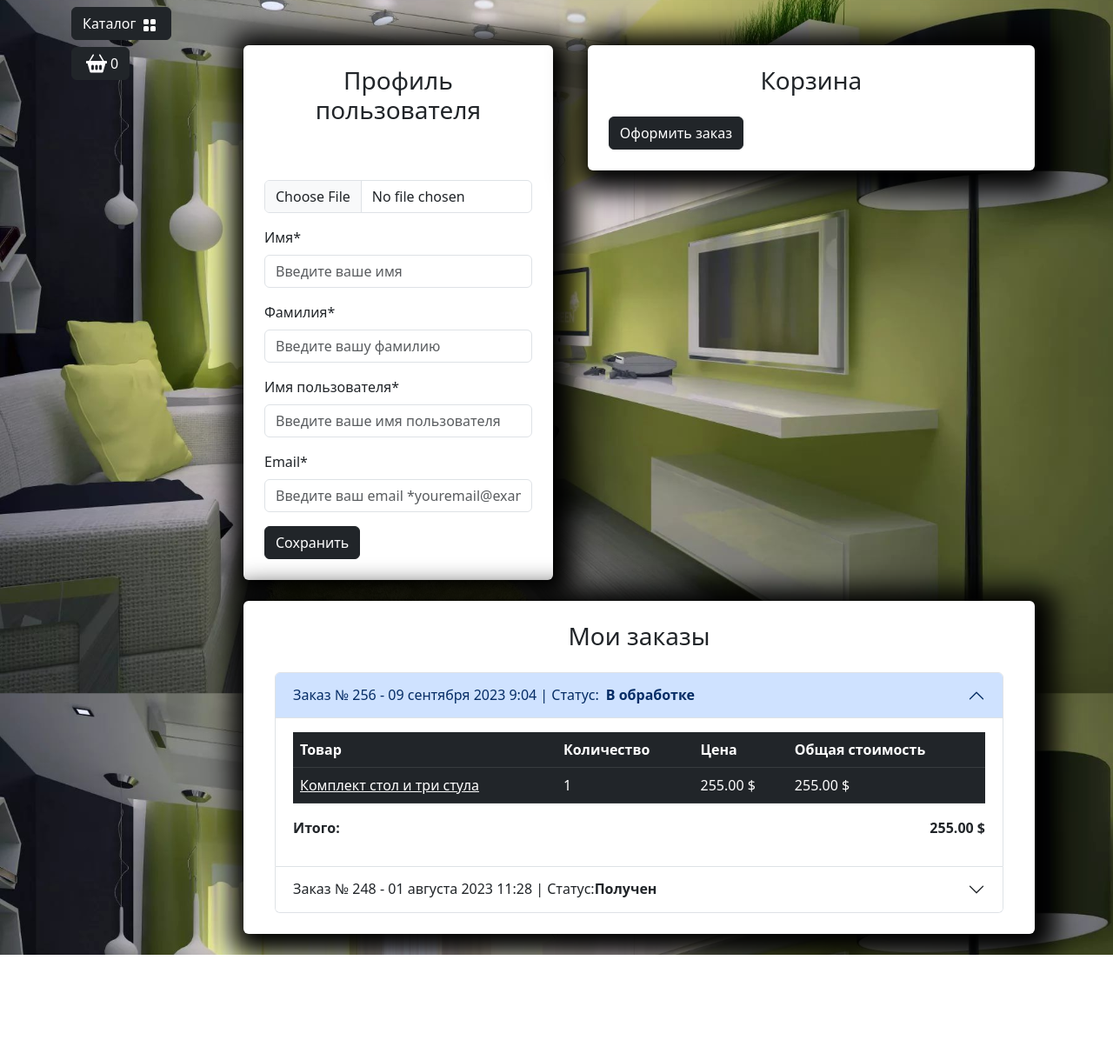
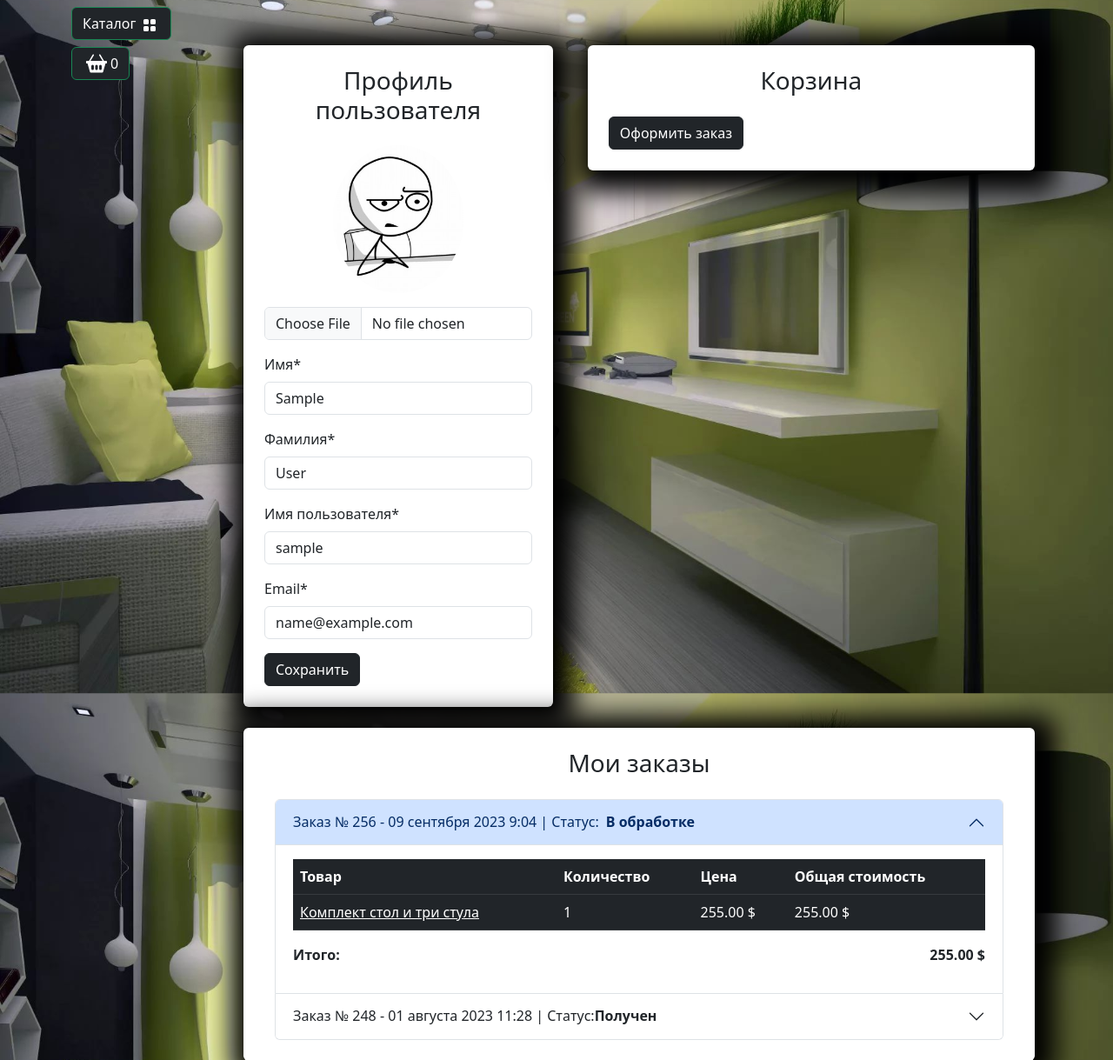
Before and after one commit to Chelovek632/Django, a Django app: page /user/profile/ in a window 1280 px wide. Shown: the part 56-1275 px from the top of the page at 87% size. Before the commit the page ends 1154 px from the top, so only its background shows below. Run offline with Django 4.2, Linux system fonts and the light colour scheme; the visitor is signed in with stand-in values (Sample User, id 1); data comes from the database, SQL or seed files in the repository; parts of the project's set-up code (start-up, migrations or seed data) failed here and were passed over; some libraries are stand-ins or nearby versions.

Commit message:
Added profile

```diff
--- a/appdjango/settings.py
+++ b/appdjango/settings.py
@@ -12,7 +12,7 @@ https://docs.djangoproject.com/en/4.2/ref/settings/
 
 from pathlib import Path
 
-from django.conf.global_settings import AUTH_USER_MODEL, MEDIA_ROOT, MEDIA_URL
+from django.conf.global_settings import AUTH_USER_MODEL, LOGIN_URL, MEDIA_ROOT, MEDIA_URL
 
 
 # Build paths inside the project like this: BASE_DIR / 'subdir'.
@@ -152,3 +152,4 @@ INTERNAL_IPS = [
 
 DEFAULT_AUTO_FIELD = 'django.db.models.BigAutoField'
 AUTH_USER_MODEL = 'users.User'
+LOGIN_URL = "/user/login/"
--- a/goods/templates/goods/catalog.html
+++ b/goods/templates/goods/catalog.html
@@ -6,7 +6,7 @@
 <div class="row">
     <!-- Форма фильтров -->
     <div class="dropdown mb-2">
-        <button class="btn btn-secondary dropdown-toggle btn-dark" type="button" data-bs-toggle="dropdown"
+        <button class="btn btn-dark border border-1 border-success  btn-outline-success text-white" type="button" data-bs-toggle="dropdown"
             aria-expanded="false">
             Фильтры
         </button>
@@ -43,7 +43,7 @@
                     От дорогих к дешевым
                 </label>
             </div>
-            <button type="submit" class="btn btn-primary mx-3 mt-3">Применить</button>
+            <button type="submit" class="btn btn-dark border border-1 border-success  btn-outline-success text-white mx-3 mt-3">Применить</button>
         </form>
     </div>
 
--- a/main/views.py
+++ b/main/views.py
@@ -18,7 +18,7 @@ def index(request):
 def about(request):
     context: dict = {
         'title': 'О нас',
-        'content': "О нас",
+        'content': "Влад Китенко хочет есть",
         "text_on_page": ""
     }
 
--- a/templates/base.html
+++ b/templates/base.html
@@ -86,7 +86,7 @@
             <div class="row mt-1 position-fixed z-3">
                 <!-- Каталог -->
                 <div class="dropdown mb-2">
-                    <button class="btn btn-secondary dropdown-toggle btn-dark" type="button" data-bs-toggle="dropdown"
+                    <button class="btn btn-dark border border-1 border-success  btn-outline-success text-white" type="button" data-bs-toggle="dropdown"
                         aria-expanded="false">
                         Каталог
                         <img class="mx-1" src="{% static "deps/icons/grid-fill.svg" %}" alt="Catalog Icon" width="16"
@@ -102,7 +102,7 @@
                 </div>
                 <!-- Значек корзины, вызывает модальное окно -->
                 <div>
-                    <button type="button" class="btn btn-dark btn-secondary d-flex" id="modalButton"
+                    <button type="button" class="btn btn-dark border border-1 border-success  btn-outline-success text-white d-flex" id="modalButton"
                         aria-expanded="false">
                         <img class="mx-1" src="{% static "deps/icons/basket2-fill.svg" %}" alt="Catalog Icon" width="24"
                             height="24">
@@ -165,7 +165,7 @@
                                     </div>
                                     <!-- Закончилась разметка корзины -->
                                 </div>
-                                <a class="btn btn-dark border border-3 border-success  btn-outline-success text-white" href="orders/create_order.html">
+                                <a class="btn btn-dark border border-1 border-success  btn-outline-success text-white" href="orders/create_order.html">
                                     Оформить заказ
                                 </a>
                             </div>
--- a/users/forms.py
+++ b/users/forms.py
@@ -1,6 +1,8 @@
 from logging import PlaceHolder
+from urllib import request
 from django import contrib, forms
-from django.contrib.auth.forms import AuthenticationForm, UserCreationForm
+from django.contrib.auth.forms import AuthenticationForm, UserCreationForm, UserChangeForm
+from pkg_resources import require
 
 
 from users.models import User
@@ -79,3 +81,50 @@ class UserRegistrationForm(UserCreationForm):
             }
         )
     )
+
+
+class ProfileForm(UserChangeForm):
+    class Meta:
+        model = User
+        fields = (
+            "image",
+            "first_name",
+            "last_name",
+            "username",
+            "email",
+        )
+    image = forms.ImageField(
+        widget=forms.FileInput(attrs={"class": "form-control mt-3"}), required=False
+    )
+    first_name = forms.CharField(
+        widget=forms.TextInput(
+        attrs={
+                "class": "form-control",
+                "placeholder": "Введите ваше имя",
+            }
+        )
+    )
+    last_name = forms.CharField(
+        widget=forms.TextInput(
+            attrs={
+                "class": "form-control",
+                "placeholder": "Введите ваше фамилию",
+            }
+        )
+    )
+    username = forms.CharField(
+        widget=forms.TextInput(
+            attrs={
+                "class": "form-control",
+                "placeholder": "Введите имя пользователя",
+            }
+        )
+    )
+    email = forms.CharField(
+        widget=forms.EmailInput(
+            attrs={
+                "class": "form-control",
+                "placeholder": "Введите ваш email *youremail@example.com",
+            }
+        )
+    )
--- a/users/templates/users/profile.html
+++ b/users/templates/users/profile.html
@@ -9,35 +9,50 @@
             <div class="col-md-5">
                 <div class=" bg-white p-4 mb-4 mx-2 rounded custom-shadow">
                     <h3 class="text-center mb-4">Профиль пользователя</h3>
-                    <form>
+                    <form action="{% url "user:profile" %}" method="post" enctype="multipart/form-data">
+                        {% csrf_token %}
                         <div class="row">
                             <div class="col-md-12 mb-3 text-center">
-                                <img src="{% static "deps/icons/github.svg" %}"
-                                    alt="Аватар пользователя" class="img-fluid rounded-circle"
-                                    style="max-width: 150px;">
-                                <input type="file" class="form-control mt-3" id="avatar"
-                                    accept="image/*">
+                                {% if user.image %}
+                                <img src="{{user.image.url}}"
+                                alt="Аватар пользователя" class="img-fluid rounded-circle"
+                                style="max-width: 150px;">
+                                {% else %}
+                                <img src="{% static "deps/images/baseavatar.jpg" %}"
+                                alt="Аватар пользователя" class="img-fluid rounded-circle"
+                                style="max-width: 150px;">{% endif %}
+                                {{form.image}}
+                                {% if form.image.errors %}
+                                <div class="alert alert-danger alert-dismissible fade show">{{ form.image.errors }}</div>
+                                {% endif %}
                             </div>
                             <div class="col-md-12 mb-3">
-                                <label for="firstName" class="form-label">Имя*</label>
-                                <input type="text" class="form-control" id="firstName"
-                                    placeholder="Введите ваше имя" value="" required>
+                                <label for="{{form.first_name.id_for_label}}" class="form-label">Имя*</label>
+                                {{form.first_name}}
+                                {% if form.first_name.errors %}
+                                <div class="alert alert-danger alert-dismissible fade show">{{ form.first_name.errors }}</div>
+                                {% endif %}
                             </div>
                             <div class="col-md-12 mb-3">
-                                <label for="lastName" class="form-label">Фамилия*</label>
-                                <input type="text" class="form-control" id="lastName"
-                                    placeholder="Введите вашу фамилию" value="" required>
+                                <label for="{{form.last_name.id_for_label}}" class="form-label">Фамилия*</label>
+                                {{form.last_name}}
+                                {% if form.last_name.errors %}
+                                <div class="alert alert-danger alert-dismissible fade show">{{ form.last_name.errors }}</div>
+                                {% endif %}
                             </div>
                             <div class="col-md-12 mb-3">
-                                <label for="username" class="form-label">Имя пользователя*</label>
-                                <input type="text" class="form-control" id="username"
-                                    placeholder="Введите ваше имя пользователя" value="" required>
+                                <label for="{{form.username.id_for_label}}" class="form-label">Имя пользователя*</label>
+                                {{form.username}}
+                                {% if form.username.errors %}
+                                <div class="alert alert-danger alert-dismissible fade show">{{ form.username.errors }}</div>
+                                {% endif %}
                             </div>
                             <div class="col-md-12 mb-3">
-                                <label for="email" class="form-label">Email*</label>
-                                <input type="email" class="form-control" id="email"
-                                    placeholder="Введите ваш email *youremail@example.com" value=""
-                                    required>
+                                <label for="{{form.email.id_for_label}}" class="form-label">Email*</label>
+                                {{form.email}}
+                                {% if form.email.errors %}
+                                <div class="alert alert-danger alert-dismissible fade show">{{ form.email.errors }}</div>
+                                {% endif %}
                             </div>
                         </div>
                         <button type="submit" class="btn btn-dark">Сохранить</button>
--- a/users/templates/users/registration.html
+++ b/users/templates/users/registration.html
@@ -4,8 +4,8 @@
 {% block content %}
 <div class="row">
     <div class="container mt-5">
-        <div class="row justify-content-center">
-            <div class="col-md-9 bg-white p-4 mb-5 mx-2 rounded custom-shadow">
+        <div class="row justify-content-center " >
+            <div class="col-md-9 bg-white p-4 mb-5 mx-2 rounded custom-shadow border border-3 border-success">
                 <h2 class="text-center mb-4">Регистрация</h2>
                 <form action="{% url 'user:registration' %}" method="post">
                     {% csrf_token %}
@@ -53,7 +53,7 @@
                             {% endif %}
                         </div>
                     </div>
-                    <button type="submit" class="btn btn-dark btn-block">Зарегистрироваться</button>
+                    <button type="submit" class="btn btn-dark border border-3 border-success  btn-outline-success text-white">Зарегистрироваться</button>
                 </form>
             </div>
         </div>
--- a/users/views.py
+++ b/users/views.py
@@ -1,11 +1,13 @@
 
 from os import getlogin
+import re
 from django.contrib import auth
 from django.http import HttpResponseRedirect
 from django.shortcuts import redirect, render
 from django.urls import reverse
+from traitlets import Instance
 
-from users.forms import UserRegistrationForm, UserloginForm
+from users.forms import ProfileForm, UserRegistrationForm, UserloginForm
 
 def login(request):
     if request.method == 'POST':
@@ -44,8 +46,19 @@ def registration(request):
 
 
 def profile(request):
+    if request.method == 'POST':
+        form = ProfileForm(data=request.POST, instance=request.user, files=request.FILES)
+        if form.is_valid():
+            form.save()
+            return HttpResponseRedirect(reverse('user:profile'))
+    else:
+        form = ProfileForm(instance=request.user)
+
+
+
     context = {
-        'title': 'Home - Кабинет'
+        'title': 'Home - Кабинет',
+        'form': form
     }
     return render(request, 'users/profile.html', context)
 
```
